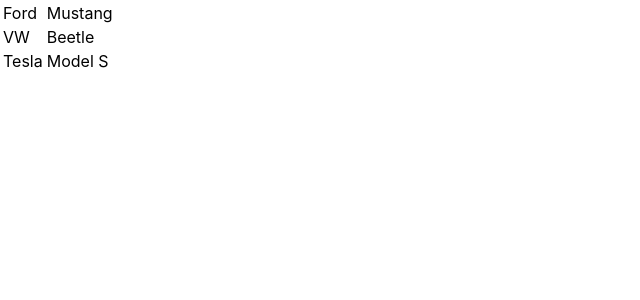
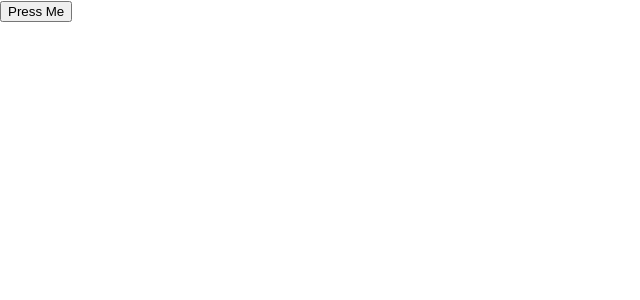
Before and after one commit to maxvanny2010/react, a React (Create React App) app in the folder myapp/: page / in a window 1280 px wide. Shown: the top 300 px of the page, without its empty margins (0-640 px from the left). Built offline with nearby package versions, Linux system fonts and the light colour scheme.

Commit message:
react MyButton and alert

```diff
--- a/myapp/src/App.js
+++ b/myapp/src/App.js
@@ -1,8 +1,8 @@
 import React from 'react';
-import MyTable from "./MyTable";
+import MyButton from "./MyButton";
 
 function App() {
-    return <MyTable/>;
+    return <MyButton/>;
 }
 
 export default App;
--- /dev/null
+++ b/myapp/src/MyButton.js
@@ -0,0 +1,15 @@
+import React from 'react';
+
+function MyComponent() {
+// This is called when the button is pressed
+    const buttonPressed = () => {
+        alert('Button pressed');
+    }
+    return (
+        <div>
+            <button onClick={buttonPressed}>Press Me</button>
+        </div>
+    );
+}
+
+export default MyComponent;
```
